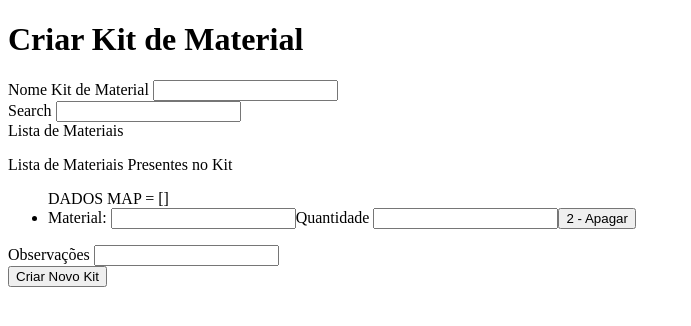
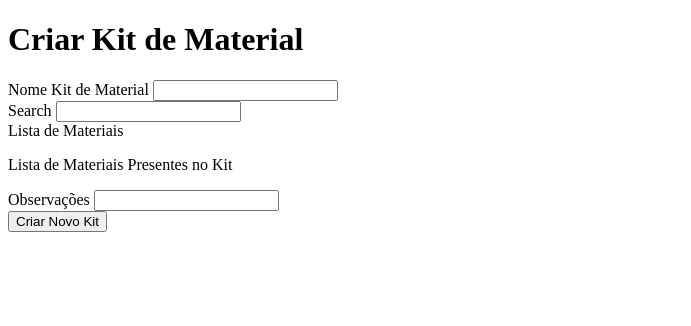
Before and after one commit to VascoGomesWork/PI-Implementacao, a React (Create React App) app in the folder client/: page /createkits in a window 1280 px wide. Shown: the top 326 px of the page, without its empty margins (0-691 px from the left). Built offline with nearby package versions, Linux system fonts and the light colour scheme.

Commit message:
Update CreateMaterialsKitsPage.js

```diff
--- a/client/src/Pages/CreateMaterialsKitsPage.js
+++ b/client/src/Pages/CreateMaterialsKitsPage.js
@@ -9,7 +9,7 @@ export default function CreateMaterialsKitsPage(){
     const [observacoes, setObservacoes] = useState()
     const [materiaisList, setMateriaisList] = useState()
 
-    const [materialsKitList, setMaterialsKitList] = useState([])
+    const [materialsKitList, setMaterialsKitList] = useState([])// = ["TESTE"]
 
     const searchData = async (e) => {
 
@@ -26,9 +26,13 @@ export default function CreateMaterialsKitsPage(){
                 //Map is not a function -> https://stackoverflow.com/questions/30142361/react-js-uncaught-typeerror-this-props-data-map-is-not-a-function
                 setMateriaisList(data.materials_list)
 
-                setSearch(prevData => ({
-                    "":""
-                }))
+                //Adds Elements to an Object
+                /*materialsArray.push()
+                materialsArray[i] = {
+                    ...ingredientsArray[i],
+                    imagem: data.image,
+                    consistencia: data.consistency
+                }*/
             })
 
 
@@ -45,32 +49,48 @@ export default function CreateMaterialsKitsPage(){
 
     console.log("Lista de Materiais = " + JSON.stringify(materiaisList))
 
-    const criarKit = async (e) => {
+    const materialsKitList1 = async (e) => {
 
     }
 
     function evento(id) {
-        console.log("EVENTO")
-        console.log("ID = " + id)
+        //console.log("EVENTO")
+        //console.log("ID = " + id)
         //Qual Evento que foi selecionado
         for(let i = 0; i < materiaisList.length; i++){
-            if(materiaisList[i].id === id){
-                console.log("NOME = " + materiaisList[i].nome)
-                console.log("QUANTIDADE = " + materiaisList[i].quantidade)
+            //console.log("ID Materiais = " + materiaisList[i].id)
+            if(materiaisList[i].id === id) {
+                //console.log("DATA ID = " + materiaisList[i].id)
+                //console.log("DATA NOME = " + materiaisList[i].nome)
+                //console.log("DATA QUANTIDADE = " + materiaisList[i].quantidade)
 
-                materialsKitList.push({
+                //Colocar na Lista do kit
+                /*materialsKitList.push({
                     nome:materiaisList[i].nome,
                     quantidade:materiaisList[i].quantidade
-                })
+                })*/
 
+                materialsKitList.push(
+                    {nome:materiaisList[i].nome,
+                        quantidade:materiaisList[i].quantidade}
+                )
 
-                console.log("KIT LIST = " + JSON.stringify(materialsKitList))
+                //Changes prevState to fix 2 bugs:
+                //  search variable being the same as the search box withouth a letter "delay"
+                //  makes a change in search and makes .map function work
+                //If it Works don't mess with it
+                setSearch(preState => ({
+                    ...preState, "":""
+                }))
+
+                console.log("Kit de Materiais = " + JSON.stringify(materialsKitList))
+                //console.log("Kit de Materiais 1 Nome = " + materialsKitList[0].nome)
+                //console.log("Kit de Materiais 1 Quantidade = " + materialsKitList[0].quantidade)
             }
         }
-        //Dar Ordem para adicionar os materiais ao kit no componente parent
     }
 
-    function createKit(id){
+    function removeMaterial(id){
 
     }
 
@@ -111,12 +131,10 @@ export default function CreateMaterialsKitsPage(){
                 <div>
                     <label>Lista de Materiais Presentes no Kit</label>
                     <ul>
-                        {materialsKitList !== undefined ? "DADOS MAP = " + JSON.stringify(materialsKitList) : "Não Dá"}
                         {   //Map not working -> https://stackoverflow.com/questions/69080597/%C3%97-typeerror-cannot-read-properties-of-undefined-reading-map
-                            materialsKitList?.map((materialsKitsAtributes) => (
-                                <ListMaterialItem materialsAtributes={materialsKitsAtributes} id={2} evento={createKit}/>
+                            materialsKitList?.map((materialsKitListAtributes) => (
+                                <ListMaterialItem materialsAtributes={materialsKitListAtributes} id={2} evento={removeMaterial}/>
                             ))}
-                        <ListMaterialItem materialsList={materiaisList} id={2}/>
                     </ul>
                 </div>
                 <div>
@@ -128,7 +146,7 @@ export default function CreateMaterialsKitsPage(){
                         id=""
                     />
                 </div>
-                <button type="button" onClick={criarKit}>
+                <button type="button" onClick={materialsKitList1}>
                     Criar Novo Kit
                 </button>
             </form>
```
